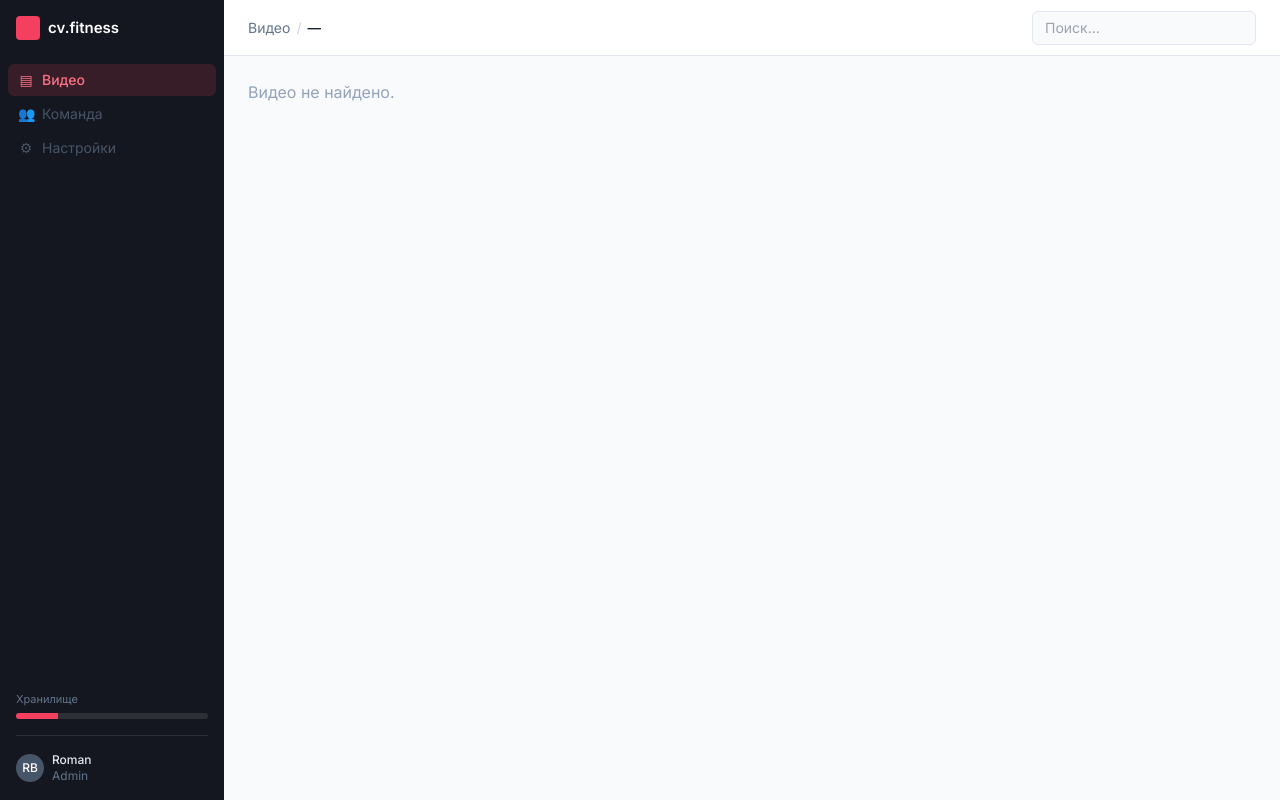
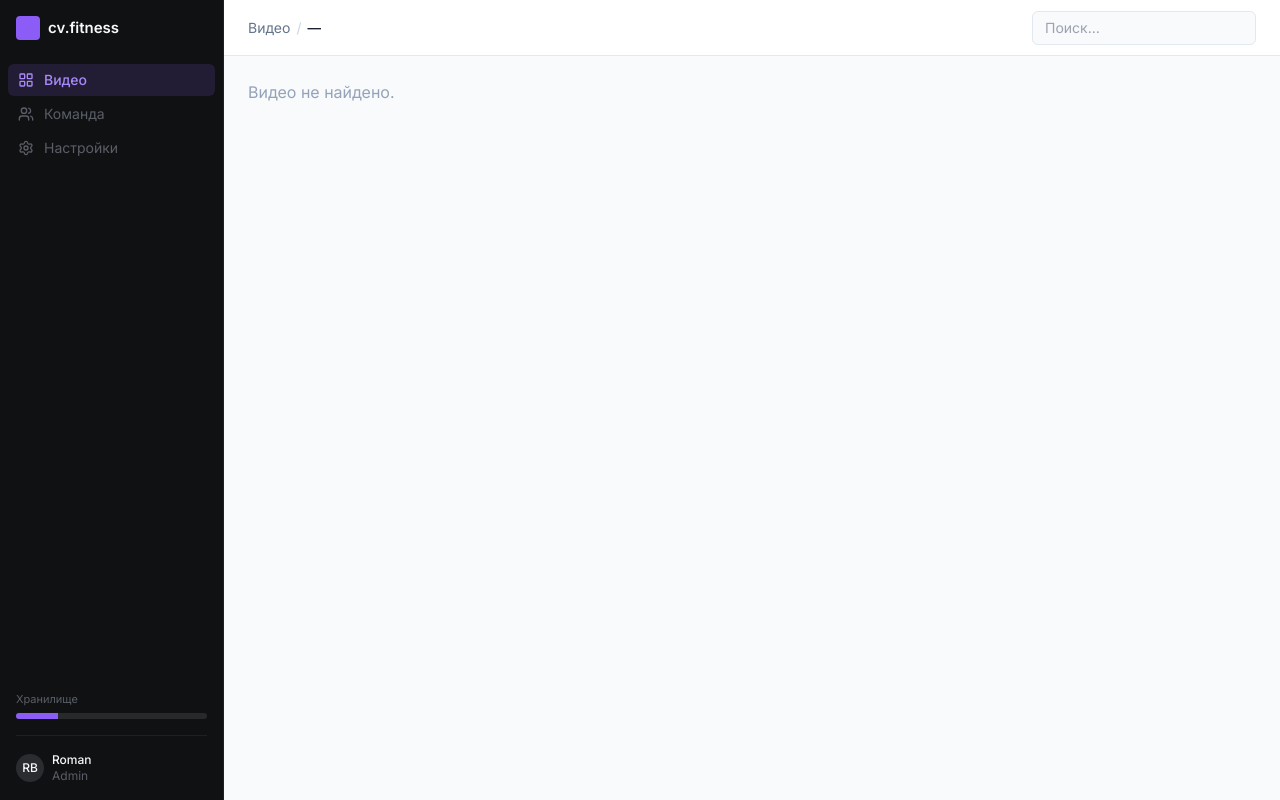
Before and after one commit to cxzqeoq/cv_fitness, a FastAPI app: page /1 in a window 1280 px wide. Run offline with FastAPI, Linux system fonts and the light colour scheme; some libraries are stand-ins or nearby versions.

Commit message:
feat(server): фикс цветов админки (палитра omra.blob, violet-акцент), Lucide-иконки вместо битых emoji; docs
- Тёмный сайдбар на палитре omra.blob "Linear Sublime" (surface/line/ink/accent), было почти нечитаемо
- Все иконки — Lucide (data-lucide + createIcons), emoji-глифы (▤ 👥 ⚙ ⭱) ломались на части систем
- CLAUDE.md: стек, дизайн-конвенции, известные грабли (VFR-таймкоды, gzip+video Range, компактный формат трека, секреты)
- README.md: раздел про server/

Co-Authored-By: Claude Sonnet 5 <noreply@anthropic.com>

```diff
--- a/server/app/templates/admin/base.html
+++ b/server/app/templates/admin/base.html
@@ -5,40 +5,51 @@
   <meta name="viewport" content="width=device-width, initial-scale=1">
   <title>{% block title %}CV Fitness{% endblock %}</title>
   <script src="https://cdn.tailwindcss.com"></script>
+  <script src="https://unpkg.com/lucide@latest/dist/umd/lucide.js"></script>
   <link rel="preconnect" href="https://fonts.googleapis.com">
   <link href="https://fonts.googleapis.com/css2?family=Inter:wght@400;500;600;700&display=swap" rel="stylesheet">
   <style>body{font-family:"Inter",system-ui,sans-serif}</style>
 </head>
 <body class="bg-white text-slate-900 min-h-screen flex">
 
-<aside class="w-56 shrink-0 bg-[#14171f] text-slate-300 flex flex-col py-4">
+<!-- Dark-surface palette + accent match omra.blob's "Linear Sublime" dark theme
+     (src/omra_blob/admin/static/admin.src.css): surface #101113, line #1f2023,
+     ink #f7f8f8, muted text #8a8f98, accent violet #8b5cf6 — their dark theme
+     uses violet, not red; red/rose only appears in omra.blob's LIGHT theme.
+     Icons are Lucide (data-lucide + lucide.createIcons() below), same as
+     the rest of the fleet's admin stack — replaces the emoji/unicode glyphs
+     this had before (▤ 👥 ⚙), which rendered as broken tofu boxes. -->
+<aside class="w-56 shrink-0 bg-[#101113] text-[#8a8f98] flex flex-col py-4 border-r border-[#1f2023]">
   <div class="px-4 mb-6 flex items-center gap-2">
-    <div class="w-6 h-6 rounded bg-rose-500"></div>
-    <span class="font-semibold text-[15px] text-white">cv.fitness</span>
+    <div class="w-6 h-6 rounded bg-violet-500"></div>
+    <span class="font-semibold text-[15px] text-[#f7f8f8]">cv.fitness</span>
   </div>
 
   <nav class="px-2 space-y-0.5 text-sm">
-    <a href="/" class="flex items-center gap-2 px-2.5 py-1.5 rounded-md {{ 'bg-rose-500/15 text-rose-400 font-medium' if active == 'videos' else 'text-slate-400 hover:bg-white/5 hover:text-slate-200' }}">
-      <span class="w-4 text-center">▤</span> Видео
+    <a href="/" class="flex items-center gap-2.5 px-2.5 py-1.5 rounded-md {{ 'bg-violet-500/15 text-violet-400 font-medium' if active == 'videos' else 'text-[#8a8f98] hover:bg-white/5 hover:text-[#f7f8f8]' }}">
+      <i data-lucide="layout-grid" class="w-4 h-4 shrink-0"></i>
+      Видео
     </a>
-    <a href="#" class="flex items-center gap-2 px-2.5 py-1.5 rounded-md text-slate-600 cursor-default">
-      <span class="w-4 text-center">👥</span> Команда
+    <a href="#" class="flex items-center gap-2.5 px-2.5 py-1.5 rounded-md text-[#5a5e66] cursor-default">
+      <i data-lucide="users" class="w-4 h-4 shrink-0"></i>
+      Команда
     </a>
-    <a href="#" class="flex items-center gap-2 px-2.5 py-1.5 rounded-md text-slate-600 cursor-default">
-      <span class="w-4 text-center">⚙</span> Настройки
+    <a href="#" class="flex items-center gap-2.5 px-2.5 py-1.5 rounded-md text-[#5a5e66] cursor-default">
+      <i data-lucide="settings" class="w-4 h-4 shrink-0"></i>
+      Настройки
     </a>
   </nav>
 
   <div class="mt-auto px-4 pt-4">
-    <div class="text-[11px] text-slate-500">Хранилище</div>
+    <div class="text-[11px] text-[#5a5e66]">Хранилище</div>
     <div class="h-1.5 rounded-full bg-white/10 mt-1.5 overflow-hidden">
-      <div class="h-full bg-rose-500" style="width: 22%"></div>
+      <div class="h-full bg-violet-500" style="width: 22%"></div>
     </div>
-    <div class="flex items-center gap-2 mt-4 pt-4 border-t border-white/10">
-      <div class="w-7 h-7 rounded-full bg-slate-600 text-white text-xs flex items-center justify-center font-medium">RB</div>
+    <div class="flex items-center gap-2 mt-4 pt-4 border-t border-[#1f2023]">
+      <div class="w-7 h-7 rounded-full bg-[#2a2c30] text-[#f7f8f8] text-xs flex items-center justify-center font-medium">RB</div>
       <div class="text-xs">
-        <div class="text-slate-200 font-medium">Roman</div>
-        <div class="text-slate-500">Admin</div>
+        <div class="text-[#f7f8f8] font-medium">Roman</div>
+        <div class="text-[#5a5e66]">Admin</div>
       </div>
     </div>
   </div>
@@ -52,7 +63,7 @@
     </div>
     <div class="flex items-center gap-3 shrink-0">
       <input type="search" placeholder="Поиск…"
-             class="hidden sm:block text-sm bg-slate-50 border border-slate-200 rounded-md px-3 py-1.5 w-56 focus:outline-none focus:ring-2 focus:ring-rose-200">
+             class="hidden sm:block text-sm bg-slate-50 border border-slate-200 rounded-md px-3 py-1.5 w-56 focus:outline-none focus:ring-2 focus:ring-violet-200">
     </div>
   </header>
 
@@ -61,5 +72,6 @@
   </main>
 </div>
 
+<script>lucide.createIcons();</script>
 </body>
 </html>
--- a/server/app/templates/admin/detail.html
+++ b/server/app/templates/admin/detail.html
@@ -10,7 +10,7 @@
 
 <div class="flex items-start justify-between gap-4 mb-5">
   <div class="flex items-center gap-3 min-w-0">
-    <a href="/" class="text-slate-400 hover:text-slate-700 text-lg">←</a>
+    <a href="/" class="text-slate-400 hover:text-slate-700"><i data-lucide="arrow-left" class="w-5 h-5"></i></a>
     <div class="w-14 h-9 rounded-md bg-slate-900 overflow-hidden shrink-0">
       {% if video.segments %}<img src="/api/videos/{{ video.id }}/segments/1/thumb" class="w-full h-full object-cover">{% endif %}
     </div>
@@ -28,12 +28,12 @@
   <div class="flex items-center gap-2 shrink-0">
     <form action="/{{ video.id }}/describe" method="post">
       <button class="inline-flex items-center gap-1.5 bg-white border border-slate-200 hover:bg-slate-50 text-slate-700 text-sm font-medium rounded-md px-3.5 py-1.5">
-        ✨ Описать сегменты
+        <i data-lucide="sparkles" class="w-4 h-4"></i> Описать сегменты
       </button>
     </form>
     <a href="/watch/{{ video.id }}" target="_blank"
-       class="inline-flex items-center gap-1.5 bg-rose-600 hover:bg-rose-500 text-white text-sm font-medium rounded-md px-3.5 py-1.5">
-      ▶ Смотреть
+       class="inline-flex items-center gap-1.5 bg-violet-600 hover:bg-violet-500 text-white text-sm font-medium rounded-md px-3.5 py-1.5">
+      <i data-lucide="play" class="w-4 h-4"></i> Смотреть
     </a>
   </div>
   {% endif %}
@@ -42,7 +42,7 @@
 {% if video.status.value == "processing" %}
 <div class="mb-6 max-w-md">
   <div class="h-1.5 rounded-full bg-slate-100 overflow-hidden">
-    <div class="h-full bg-rose-500" style="width: {{ ((video.frames_done or 0) / video.frames_total * 100) if video.frames_total else 0 }}%"></div>
+    <div class="h-full bg-violet-500" style="width: {{ ((video.frames_done or 0) / video.frames_total * 100) if video.frames_total else 0 }}%"></div>
   </div>
   <p class="text-xs text-slate-400 mt-1.5">{{ video.frames_done or 0 }} / {{ video.frames_total or "?" }} кадров</p>
 </div>
@@ -58,7 +58,7 @@
     {% if video.duration_sec and video.segments %}
     <div class="relative h-16 rounded-md bg-gradient-to-b from-slate-50 to-slate-100 min-w-[480px]">
       {% for s in video.segments %}
-      <div class="absolute top-0 h-full bg-rose-400/25 border-x border-rose-400/60"
+      <div class="absolute top-0 h-full bg-violet-400/25 border-x border-violet-400/60"
            style="left: {{ (s.start_sec / video.duration_sec * 100) }}%; width: {{ ((s.end_sec - s.start_sec) / video.duration_sec * 100) }}%;"
            title="{{ s.label }}"></div>
       {% endfor %}
@@ -89,11 +89,11 @@
     </div>
     <div class="p-3 space-y-2 flex-1 flex flex-col">
       <input name="label" value="{{ s.label or '' }}" placeholder="Название упражнения"
-             class="w-full text-sm font-medium bg-transparent border-0 border-b border-transparent hover:border-slate-200 focus:border-rose-300 focus:outline-none px-0 py-1">
+             class="w-full text-sm font-medium bg-transparent border-0 border-b border-transparent hover:border-slate-200 focus:border-violet-300 focus:outline-none px-0 py-1">
       <textarea name="description" placeholder="Описание, что происходит" rows="2"
-                class="w-full text-xs text-slate-500 bg-slate-50 border border-slate-200 rounded-md px-2 py-1.5 focus:outline-none focus:ring-2 focus:ring-rose-200">{{ s.description or '' }}</textarea>
+                class="w-full text-xs text-slate-500 bg-slate-50 border border-slate-200 rounded-md px-2 py-1.5 focus:outline-none focus:ring-2 focus:ring-violet-200">{{ s.description or '' }}</textarea>
       <textarea name="subtitle" placeholder="Субтитры" rows="2"
-                class="w-full text-xs text-slate-500 bg-slate-50 border border-slate-200 rounded-md px-2 py-1.5 focus:outline-none focus:ring-2 focus:ring-rose-200">{{ s.subtitle or '' }}</textarea>
+                class="w-full text-xs text-slate-500 bg-slate-50 border border-slate-200 rounded-md px-2 py-1.5 focus:outline-none focus:ring-2 focus:ring-violet-200">{{ s.subtitle or '' }}</textarea>
       <button class="mt-auto self-start bg-slate-900 hover:bg-slate-800 text-white rounded-md px-3 py-1 text-xs font-medium">Сохранить</button>
     </div>
   </form>
```
Also changed, not shown: CLAUDE.md (added, +85 -0 lines), server/app/templates/admin/index.html (+5 -4 lines), README.md.
